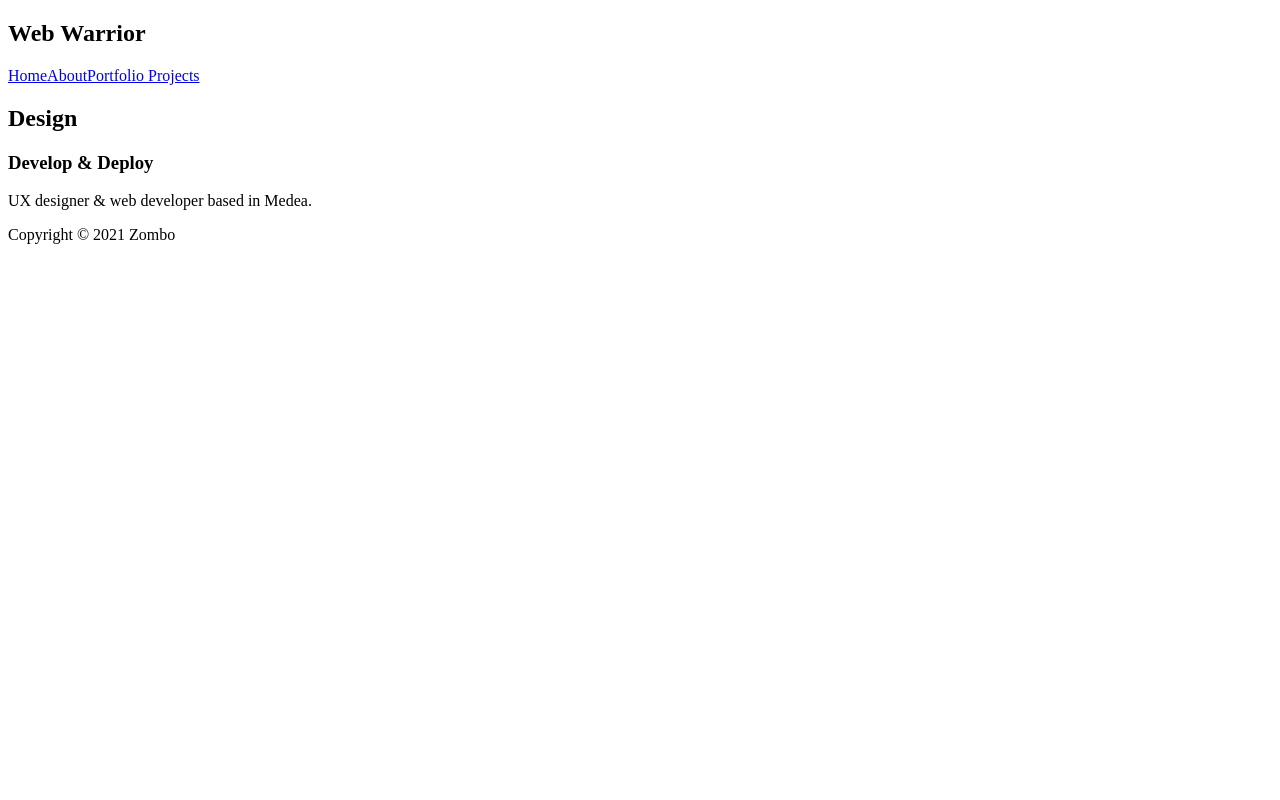
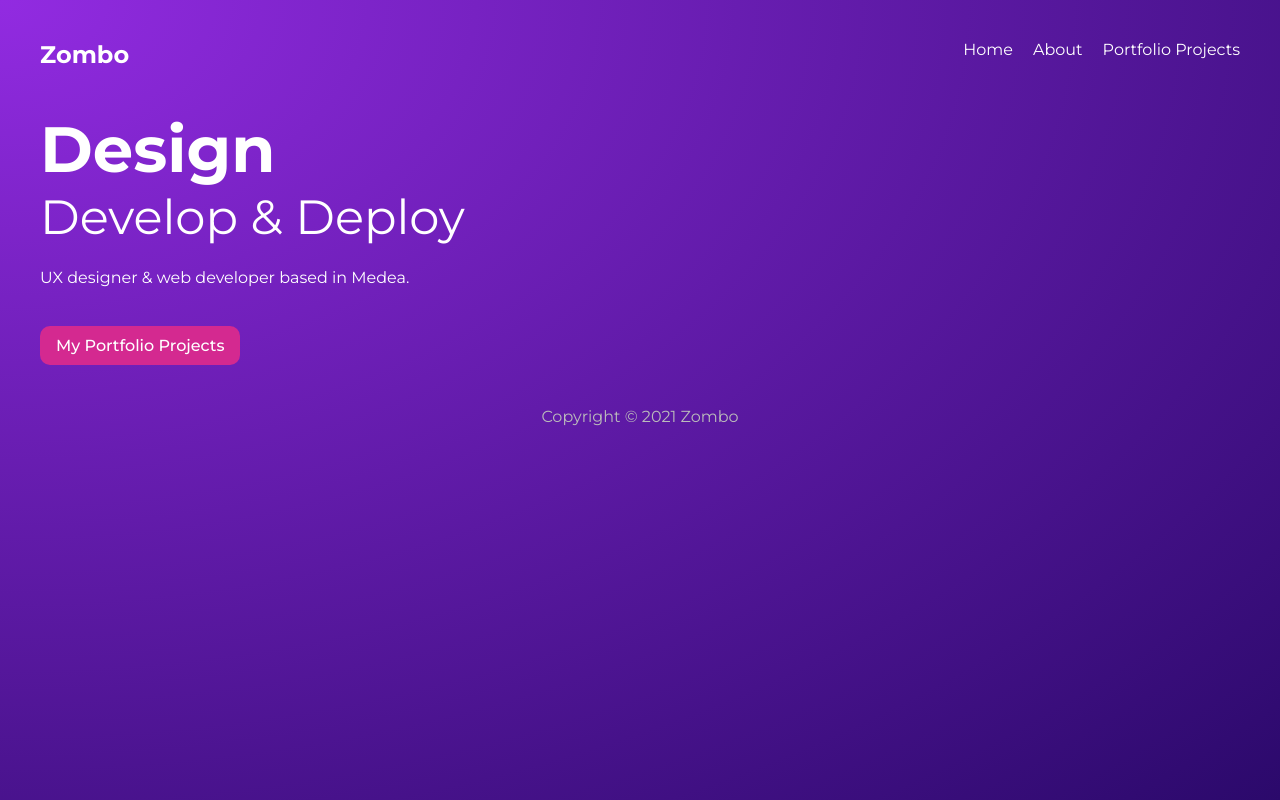
Before and after one commit to z-sohaib/my-gatsby-project, a Gatsby site: page / in a window 1280 px wide. Built offline with nearby package versions, Linux system fonts and the light colour scheme; Gatsby itself is replaced by a stand-in of ours.

Commit message:
Styling Components

```diff
--- a/src/components/Layout.js
+++ b/src/components/Layout.js
@@ -1,5 +1,6 @@
 import React from 'react'
 import Navbar from './Navbar'
+import '../styles/global.css'
 
 export default function Layout({ children }) {
     return (
--- a/src/components/Navbar.js
+++ b/src/components/Navbar.js
@@ -4,7 +4,7 @@
 export default function Navbar() {
     return (
         <nav>
-            <h1>Web Warrior</h1>
+            <h1>Zombo</h1>
             <div className="links">
                 <Link to="/">Home</Link>
                 <Link to="/about">About</Link>
--- a/src/pages/index.js
+++ b/src/pages/index.js
@@ -1,14 +1,17 @@
+import { Link } from 'gatsby'
 import React from "react"
 import Layout from '../components/Layout'
+import * as styles from '../styles/home.module.css'
 
 export default function Home() {
   return (
     <Layout>
-      <section>
+      <section className={styles.header}>
         <div>
           <h2>Design</h2>
           <h3>Develop & Deploy</h3>
           <p>UX designer & web developer based in Medea.</p>
+          <Link className={styles.btn} to="/projects">My Portfolio Projects</Link>
         </div>
       </section>
     </Layout>
--- a/src/pages/projects/index.js
+++ b/src/pages/projects/index.js
@@ -1,10 +1,11 @@
 import React from 'react'
 import Layout from '../../components/Layout'
+import * as styles from '../../styles/projects.module.css'
 
 export default function Projects() {
     return (
         <Layout>
-            <div>
+            <div className={styles.portfolio}>
                 <h2>Portfolio</h2>
                 <h3>Projects & Websites I've Created</h3>
             </div>
--- /dev/null
+++ b/src/styles/global.css
@@ -0,0 +1,50 @@
+@import url('https://fonts.googleapis.com/css2?family=Montserrat:wght@300;400;500;700&display=swap');
+
+* {
+  margin: 0;
+  padding: 0;
+  text-decoration: none;
+  font-family: "Montserrat";
+  color: white;
+}
+html, body {
+  min-height: 100%;
+}
+body {
+  background: radial-gradient(at top left, rgba(146,43,225,1) 0%, rgba(43,9,107,1) 100%);
+  background-repeat: no-repeat;
+}
+p {
+  margin: 16px auto;
+  line-height: 1.5em;
+}
+
+/* layout & nav */
+.layout {
+  max-width: 1200px;
+  margin: 0 auto;
+}
+nav {
+  display: grid;
+  grid-template-columns: 1fr 1fr;
+  margin: 40px auto;
+}
+nav .links {
+  display: inline-block;
+  text-align: right;
+}
+nav a {
+  display: inline-block;
+  margin-left: 20px;
+  font-weight: 400;
+  padding-bottom: 8px;
+  border-bottom: 3px solid transparent;
+}
+nav a:hover {
+  border-color: white;
+}
+footer p{
+  text-align: center;
+  color: #bbb;
+  margin: 40px auto;
+}
--- /dev/null
+++ b/src/styles/home.module.css
@@ -0,0 +1,22 @@
+.header {
+    display: grid;
+    grid-template-columns: 1fr 1fr;
+    grid-gap: 40px;
+    align-items: center;
+  }
+  .header h2 {
+    font-size: 4em;
+  }
+  .header h3 {
+    font-size: 3em;
+    font-weight: 400;
+    margin-bottom: 20px;
+  }
+  .btn {
+    display: inline-block;
+    background: #D42990;
+    padding: 10px 16px;
+    border-radius: 10px;
+    margin-top: 20px;
+    font-weight: 500;
+  }
```
Also changed, not shown: src/styles/projects.module.css (added, +11 -0 lines).
